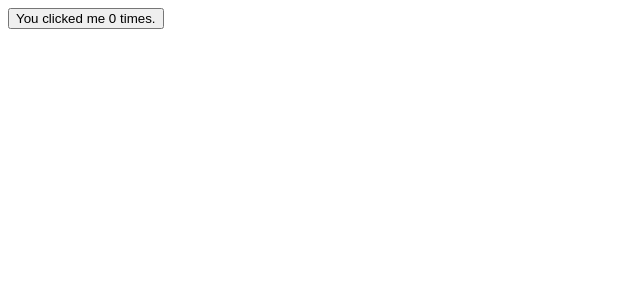
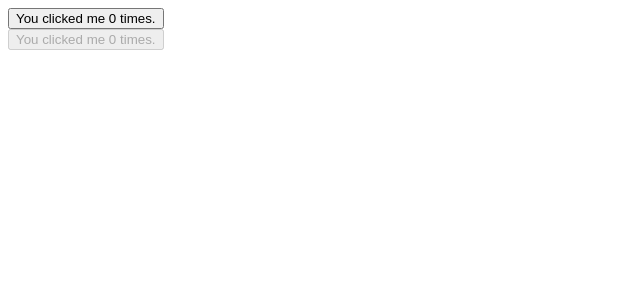
Before and after one commit to SISE-Web-Development-Environments/LAB11, a Vue app: page / in a window 1280 px wide. Shown: the top 300 px of the page, without its empty margins (0-640 px from the left). Built offline with nearby package versions, Linux system fonts and the light colour scheme.

Commit message:
start of 5/6/20

```diff
--- a/src/App.vue
+++ b/src/App.vue
@@ -4,18 +4,21 @@
     <!-- <HelloWorld msg="Welcome to Your Vue.js App"/> -->
     <!-- <RegisterPage/> -->
     <buttonCounter></buttonCounter>
+    <disableButton></disableButton>
   </div>
 </template>
 
 <script>
 // import HelloWorld from './pages/HelloWorld.vue'
 // import RegisterPage from './pages/RegisterPage'
-import buttonCounter from "./components/button-counter";
+import buttonCounter from "./components/buttonCounter";
+import disableButton from "./components/disableButton";
 
 export default {
   name: "App",
   components: {
-    buttonCounter
+    buttonCounter,
+    disableButton
   }
 };
 </script>
--- a/src/components/button-counter.vue
+++ b/src/components/buttonCounter.vue
@@ -4,7 +4,7 @@
 
 <script>
 export default {
-  name: "button-counter",
+  name: "buttonCounter",
   data: function() {
     return {
       count: 0
--- /dev/null
+++ b/src/components/disableButton.vue
@@ -0,0 +1,21 @@
+<template>
+  <div>
+    <buttonCounter :disabled="flag"></buttonCounter>
+  </div>
+</template>
+
+<script>
+import buttonCounter from "./buttonCounter";
+export default {
+  components: {
+    buttonCounter
+  },
+  data() {
+    return {
+      flag: true
+    };
+  }
+};
+</script>
+
+<style lang="scss" scoped></style>
```
Also changed, not shown: 1 other file (tests, documents, lock files or other folders).
